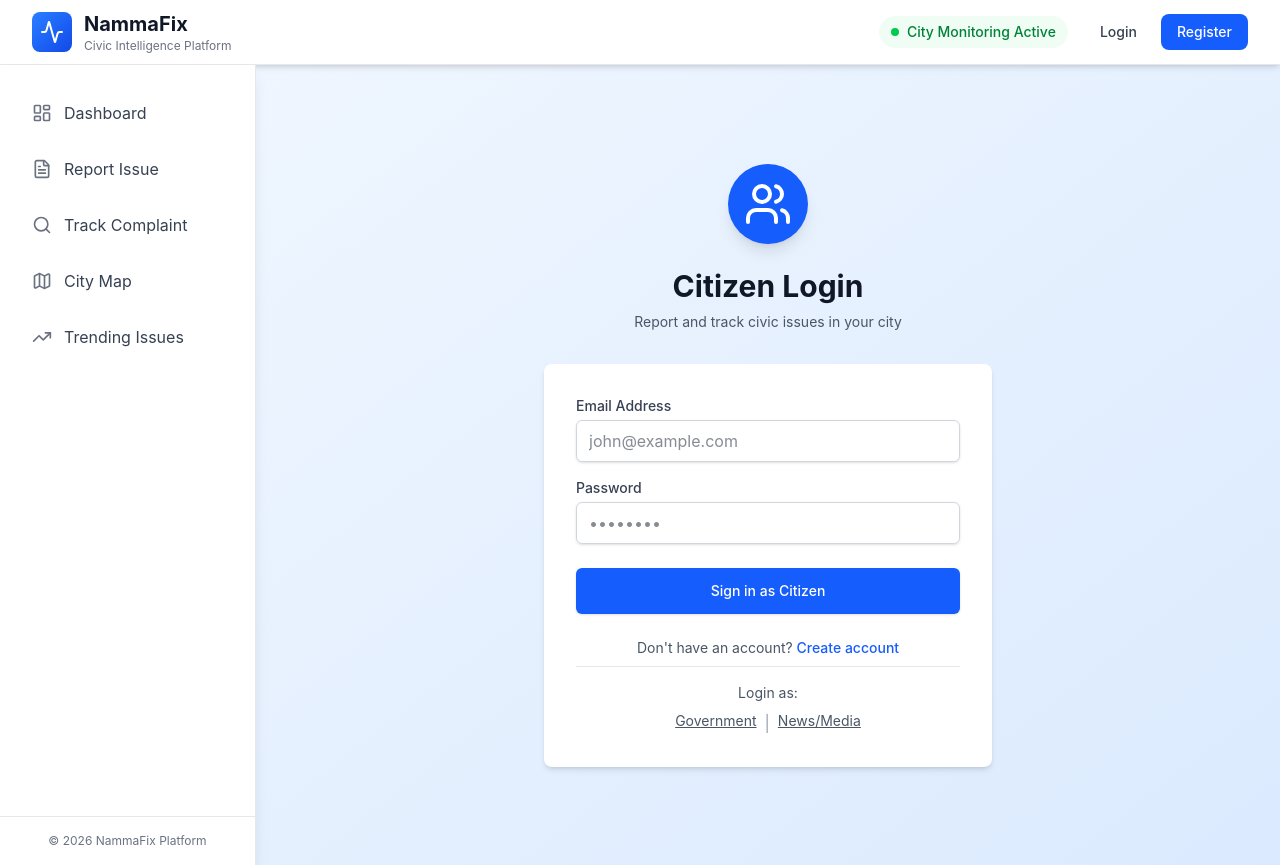
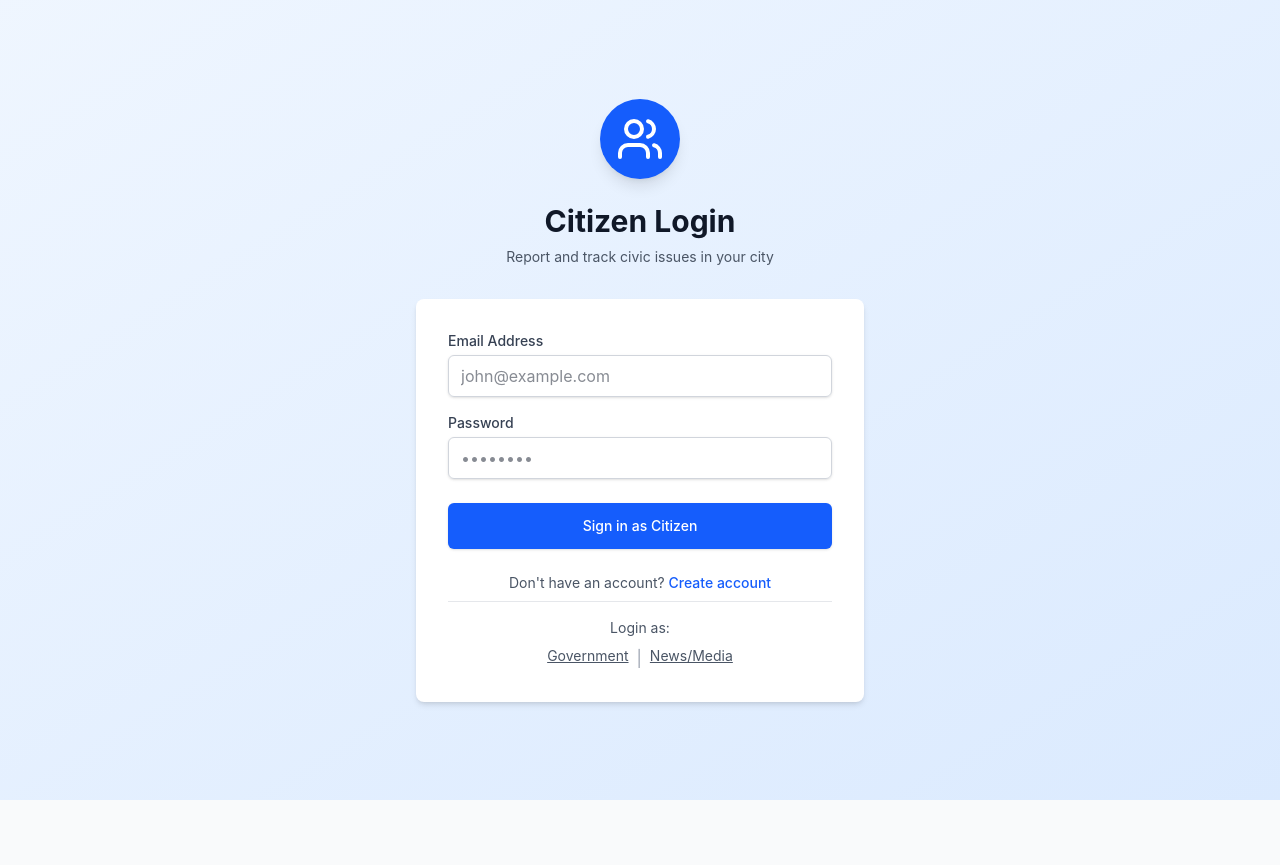
Before and after one commit to Vansh-Baranwal/Build-For-Bengaluru, a React (Vite) app in the folder frontend/: page /login/citizen in a window 1280 px wide. After the commit the page ends 800 px from the top, so only its background shows below. Built offline with nearby package versions, Linux system fonts and the light colour scheme.

Commit message:
Update Frontend

```diff
--- a/frontend/src/App.jsx
+++ b/frontend/src/App.jsx
@@ -1,10 +1,8 @@
-import { useState } from 'react';
 import { BrowserRouter as Router, Routes, Route } from 'react-router-dom';
 import { Toaster } from 'react-hot-toast';
 import { AuthProvider } from './contexts/AuthContext';
 import ProtectedRoute from './components/ProtectedRoute';
-import Navbar from './components/Navbar';
-import Sidebar from './components/Sidebar';
+import MainLayout from './components/MainLayout';
 import Dashboard from './pages/Dashboard';
 import ReportIssue from './pages/ReportIssue';
 import TrackComplaint from './pages/TrackComplaint';
@@ -19,19 +17,20 @@ import NewsDashboard from './pages/NewsDashboard';
 import Unauthorized from './pages/Unauthorized';
 
 function App() {
-  const [sidebarOpen, setSidebarOpen] = useState(false);
-
   return (
     <Router>
       <AuthProvider>
-        <div className="min-h-screen bg-gray-50">
-          <Navbar onMenuClick={() => setSidebarOpen(!sidebarOpen)} />
+        <div className="min-h-screen bg-gray-50 flex flex-col">
+          <Routes>
+            {/* Authentication Routes - No Sidebar/Navbar */}
+            <Route path="/login/citizen" element={<CitizenLogin />} />
+            <Route path="/login/government" element={<GovernmentLogin />} />
+            <Route path="/login/news" element={<NewsLogin />} />
+            <Route path="/register" element={<Register />} />
+            <Route path="/unauthorized" element={<Unauthorized />} />
 
-          <div className="flex">
-            <Sidebar isOpen={sidebarOpen} onClose={() => setSidebarOpen(false)} />
-
-            <main className="flex-1 overflow-auto">
-              <Routes>
+            {/* Application Routes - Wrapped in MainLayout */}
+            <Route element={<MainLayout />}>
               {/* Public / Landing Routes */}
               <Route
                 path="/"
@@ -46,14 +45,7 @@ function App() {
               <Route path="/map" element={<ProtectedRoute><CityMap /></ProtectedRoute>} />
               <Route path="/trending" element={<ProtectedRoute><TrendingIssues /></ProtectedRoute>} />
 
-                {/* Authentication Routes - Three Separate Login Pages */}
-                <Route path="/login/citizen" element={<CitizenLogin />} />
-                <Route path="/login/government" element={<GovernmentLogin />} />
-                <Route path="/login/news" element={<NewsLogin />} />
-                <Route path="/register" element={<Register />} />
-                <Route path="/unauthorized" element={<Unauthorized />} />
-
-                {/* Protected Routes */}
+              {/* Protected Role-specific Dashboards */}
               <Route
                 path="/government"
                 element={
@@ -70,9 +62,8 @@ function App() {
                   </ProtectedRoute>
                 }
               />
+            </Route>
           </Routes>
-            </main>
-          </div>
 
           <Toaster
             position="top-right"
--- /dev/null
+++ b/frontend/src/components/MainLayout.jsx
@@ -0,0 +1,22 @@
+import { useState } from 'react';
+import { Outlet } from 'react-router-dom';
+import Navbar from './Navbar';
+import Sidebar from './Sidebar';
+
+export default function MainLayout() {
+  const [sidebarOpen, setSidebarOpen] = useState(false);
+
+  return (
+    <div className="min-h-screen bg-gray-50 flex flex-col">
+      <Navbar onMenuClick={() => setSidebarOpen(!sidebarOpen)} />
+
+      <div className="flex flex-1 overflow-hidden">
+        <Sidebar isOpen={sidebarOpen} onClose={() => setSidebarOpen(false)} />
+
+        <main className="flex-1 overflow-auto">
+          <Outlet />
+        </main>
+      </div>
+    </div>
+  );
+}
```
Lines whose indentation alone changed are shown as unchanged.
